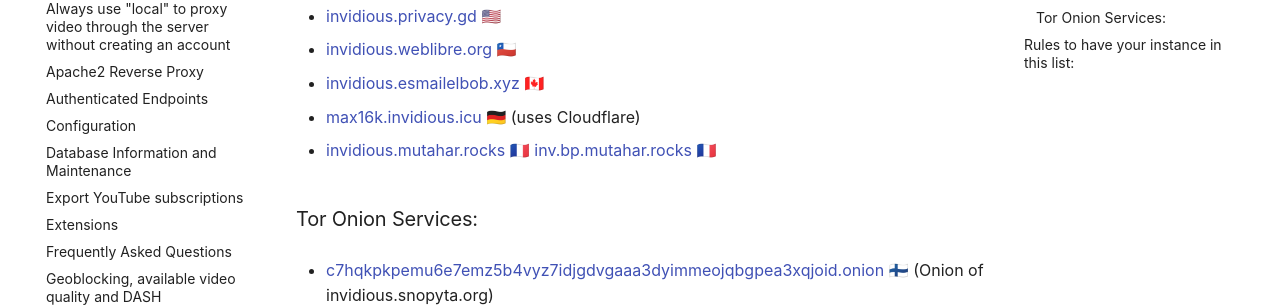
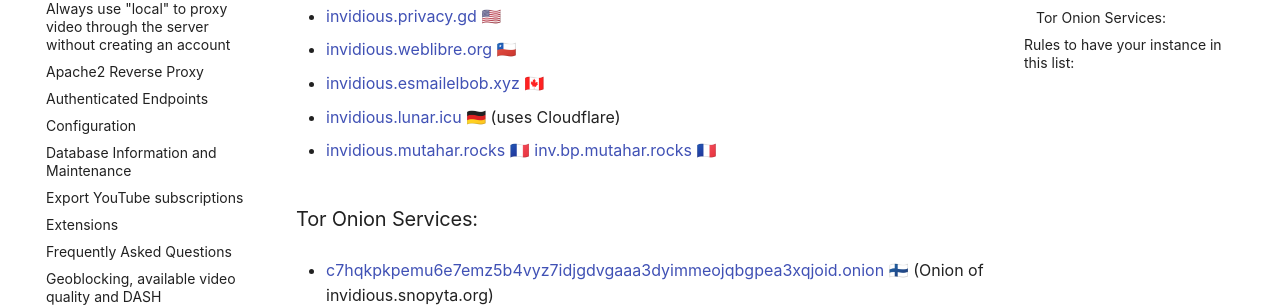
Before and after one commit to iv-org/documentation, an MkDocs documentation site: the page built from docs/Invidious-Instances.md, in a window 1280 px wide and 900 px high, scrolled down 779 px. Shown: the part 153-460 px from the top of the window. Built offline with MkDocs 1.6.1 and Material for MkDocs 9.7.7, drawn with Linux system fonts in a browser that asks for light colours.

Commit message:
Update the domain name of max16k.invidious.icu to invidious.lunar.icu
Fixes https://github.com/iv-org/documentation/issues/197#issuecomment-1074489268

```diff
--- a/docs/Invidious-Instances.md
+++ b/docs/Invidious-Instances.md
@@ -38,7 +38,7 @@
 
 * [invidious.esmailelbob.xyz](https://invidious.esmailelbob.xyz) 🇨🇦
 
-* [max16k.invidious.icu](https://max16k.invidious.icu) 🇩🇪 (uses Cloudflare)
+* [invidious.lunar.icu](https://invidious.lunar.icu) 🇩🇪 (uses Cloudflare)
 
 * [invidious.mutahar.rocks](https://invidious.mutahar.rocks) 🇫🇷 [inv.bp.mutahar.rocks](https://inv.bp.mutahar.rocks) 🇫🇷
 
```
